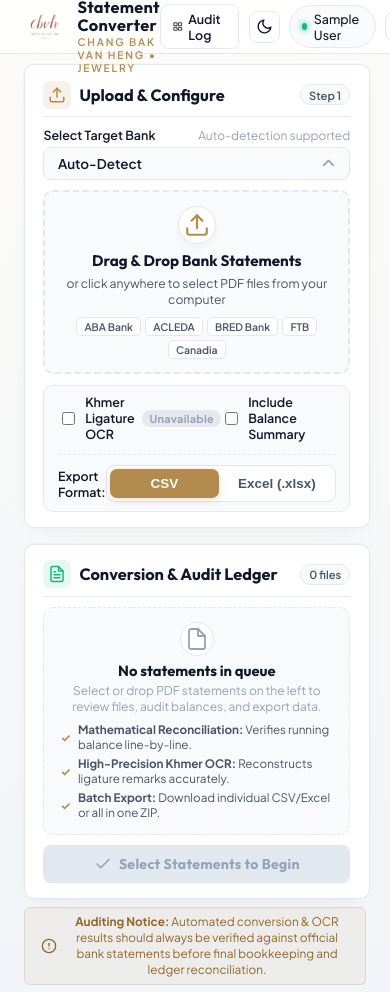
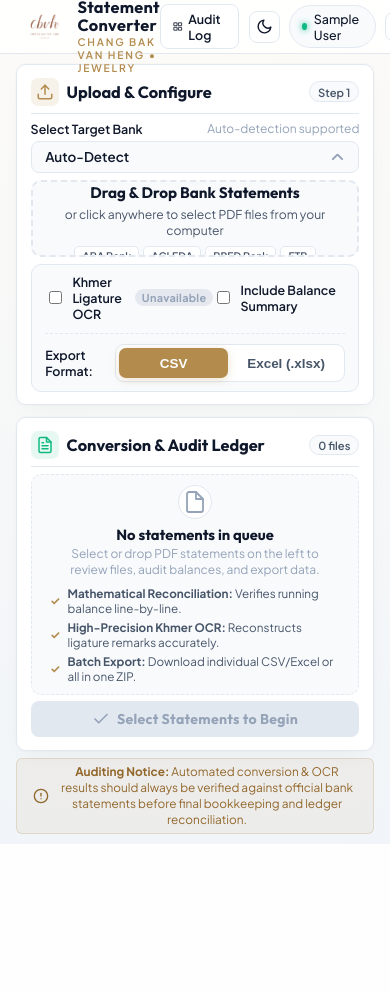
Before and after one commit to LimDina01/PDF-to-Excel-Converter-, a Django app: page / in a window 390 px wide; the page is wider, and only the part inside the window is pictured. After the commit the page ends 844 px from the top of that part, so only its background shows below. Run offline with Django 5.2, Linux system fonts and the light colour scheme; the visitor is signed in with stand-in values (Sample User, id 1).

Commit message:
feat(ui): implement fluid viewport height responsiveness for 14-inch laptops and large displays

```diff
--- a/converter/templates/converter/index.html
+++ b/converter/templates/converter/index.html
@@ -84,12 +84,21 @@
             background: var(--bg-radial);
             background-color: var(--bg-page);
             color: var(--text-primary);
-            min-height: 100vh;
+            height: 100vh;
+            max-height: 100vh;
             display: flex;
             flex-direction: column;
             align-items: center;
             transition: background 0.4s ease, color 0.3s ease;
-            overflow-x: hidden;
+            overflow: hidden;
+        }
+
+        @media (max-height: 520px) {
+            body {
+                height: auto;
+                max-height: none;
+                overflow-y: auto;
+            }
         }
 
         /* Top Bar */
@@ -103,6 +112,7 @@
             position: sticky;
             top: 0;
             z-index: 100;
+            flex-shrink: 0;
             background: rgba(255, 255, 255, 0.85);
             backdrop-filter: blur(16px);
             -webkit-backdrop-filter: blur(16px);
@@ -228,11 +238,14 @@
         /* Workspace Grid Container */
         .workspace-wrapper {
             width: 100%;
-            max-width: 1220px;
-            padding: 0.65rem 1.5rem 0.45rem 1.5rem;
+            max-width: 1260px;
+            flex: 1;
+            min-height: 0;
+            padding: clamp(0.45rem, 1.2vh, 0.95rem) clamp(1rem, 2vw, 1.85rem);
             display: flex;
             flex-direction: column;
-            gap: 0.5rem;
+            gap: clamp(0.35rem, 0.8vh, 0.65rem);
+            box-sizing: border-box;
         }
 
         .workspace-intro {
@@ -242,8 +255,10 @@
         .main-dashboard-grid {
             display: grid;
             grid-template-columns: 1fr 1fr;
-            gap: 1rem;
+            gap: clamp(0.75rem, 1.5vw, 1.25rem);
             width: 100%;
+            flex: 1;
+            min-height: 0;
             align-items: stretch; /* Forces equal height on left and right panels */
         }
 
@@ -258,14 +273,15 @@
             background: var(--card-bg);
             border: 1px solid var(--card-border);
             border-radius: var(--radius-md);
-            padding: 0.95rem 1.15rem;
+            padding: clamp(0.75rem, 1.5vh, 1.15rem) clamp(0.85rem, 1.5vw, 1.25rem);
             box-shadow: 0 10px 25px -10px rgba(15, 23, 42, 0.05), 0 0 1px 1px rgba(0, 0, 0, 0.02);
             backdrop-filter: blur(12px);
             transition: all 0.3s ease;
             display: flex;
             flex-direction: column;
-            gap: 0.65rem;
+            gap: clamp(0.35rem, 0.8vh, 0.65rem);
             height: 100%;
+            min-height: 0;
             box-sizing: border-box;
             position: relative;
         }
@@ -456,8 +472,8 @@
         .drop-zone {
             border: 2px dashed var(--card-border);
             border-radius: var(--radius-md);
-            padding: 0.85rem 0.85rem;
-            min-height: 110px;
+            padding: clamp(0.5rem, 1.2vh, 1.15rem) 0.85rem;
+            min-height: 0;
             text-align: center;
             cursor: pointer;
             background: var(--card-inner-bg);
@@ -466,7 +482,7 @@
             flex-direction: column;
             align-items: center;
             justify-content: center;
-            gap: 0.35rem;
+            gap: clamp(0.2rem, 0.5vh, 0.45rem);
             position: relative;
             overflow: hidden;
             flex: 1; /* Automatically expands to match right panel! */
@@ -636,8 +652,9 @@
             flex-direction: column;
             gap: 0.45rem;
             flex: 1; /* Automatically expands to match left panel! */
-            min-height: 110px;
+            min-height: 0;
             justify-content: center;
+            overflow: hidden;
         }
 
         .empty-queue-state {
@@ -645,13 +662,13 @@
             flex-direction: column;
             align-items: center;
             justify-content: center;
-            padding: 0.85rem 1rem;
+            padding: clamp(0.5rem, 1.2vh, 1.15rem) 0.85rem;
             text-align: center;
             border: 1px dashed var(--card-border);
             border-radius: var(--radius-md);
             background: var(--card-inner-bg);
             flex: 1;
-            min-height: unset;
+            min-height: 0;
         }
 
         .empty-queue-icon {
@@ -712,10 +729,10 @@
             display: flex;
             flex-direction: column;
             gap: 0.45rem;
-            max-height: 220px;
+            flex: 1;
+            min-height: 0;
             overflow-y: auto;
             padding-right: 4px;
-            flex: 1;
         }
 
         .file-list::-webkit-scrollbar {
@@ -962,8 +979,8 @@
 
         .primary-action-btn {
             width: 100%;
-            padding: 0.55rem 1rem;
-            min-height: 38px;
+            padding: clamp(0.45rem, 0.9vh, 0.65rem) 1rem;
+            min-height: 36px;
             border-radius: 8px;
             background: linear-gradient(135deg, var(--brand-gold) 0%, #9c753b 100%);
             color: #ffffff;
@@ -980,6 +997,7 @@
             justify-content: center;
             gap: 0.45rem;
             margin-top: 0;
+            flex-shrink: 0;
         }
 
         .primary-action-btn:hover:not(:disabled) {
@@ -1005,7 +1023,7 @@
             background: rgba(179, 139, 77, 0.08);
             border: 1px solid rgba(179, 139, 77, 0.22);
             color: #92672b;
-            padding: 0.35rem 1rem;
+            padding: clamp(0.25rem, 0.6vh, 0.4rem) 1rem;
             border-radius: var(--radius-sm);
             font-size: 0.74rem;
             line-height: 1.35;
@@ -1013,6 +1031,7 @@
             box-sizing: border-box;
             text-align: center;
             margin-top: 0;
+            flex-shrink: 0;
         }
 
         body.dark-mode .executive-notice-banner {
```
